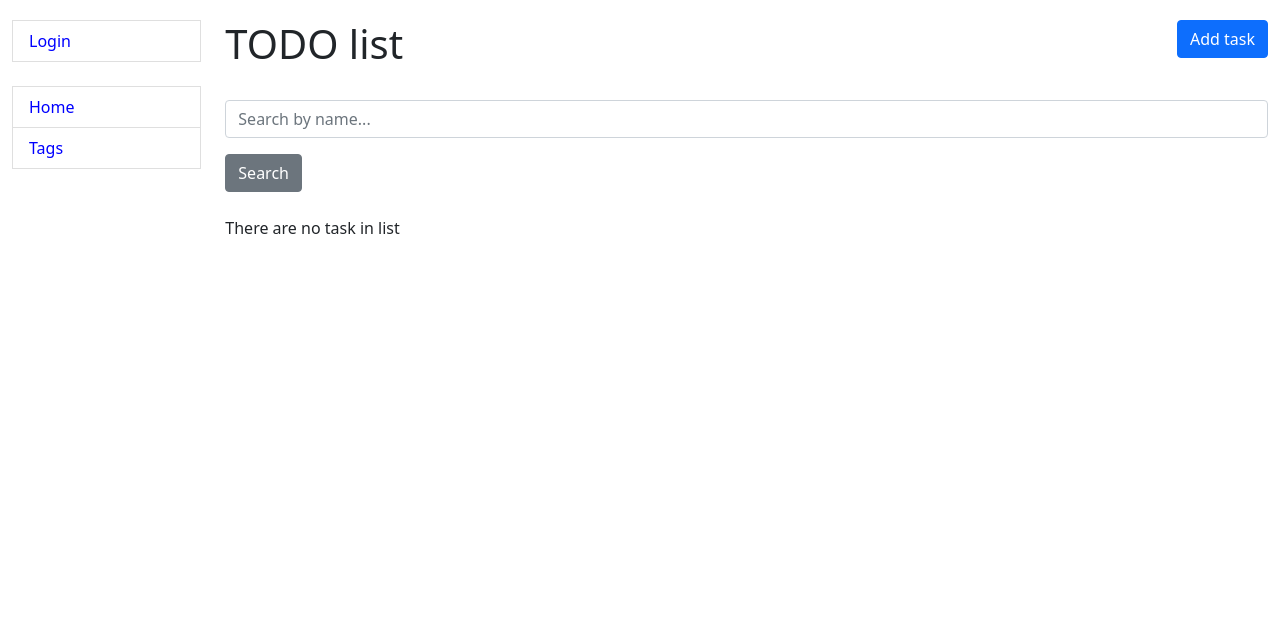
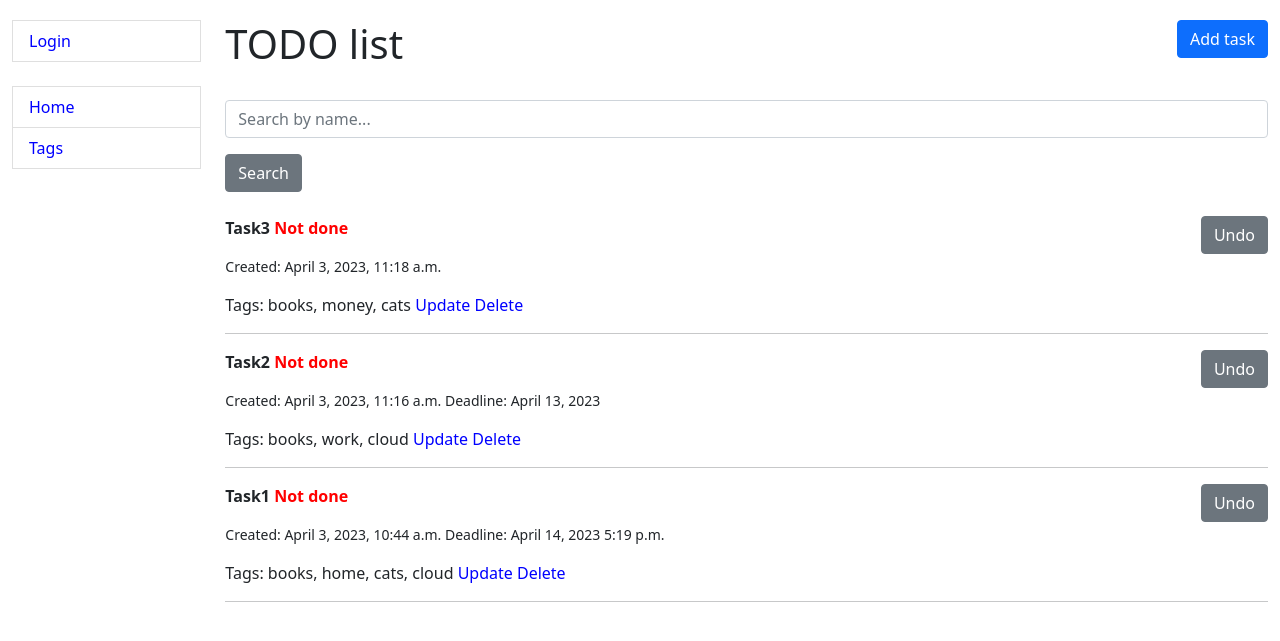
Before and after one commit to BohdanLazaryshyn/py-todo-list-practice, a Django app: page / in a window 1280 px wide. Shown: the top 641 px of the page. Run offline with Django 4.2, Linux system fonts and the light colour scheme; data comes from the database, SQL or seed files in the repository; data that the repository does not hold is empty; some libraries are stand-ins or nearby versions.

Commit message:
changing the task model and dividing the deadline into time and date

```diff
--- a/task_list/form.py
+++ b/task_list/form.py
@@ -1,4 +1,6 @@
 from django import forms
+from django.forms import DateInput, TimeInput
+
 from .models import Tag, Task
 
 
@@ -32,9 +34,16 @@ class TagForm(forms.ModelForm):
 
 
 class TaskForm(forms.ModelForm):
-
     class Meta:
         model = Task
-        fields = ["name", "deadline_datetime", "tags"]
-        widgets = {"deadline_datetime": forms.widgets.SelectDateWidget(),
-                   "tags": forms.widgets.CheckboxSelectMultiple()}
+        fields = ["name", "deadline_date", "deadline_time", "tags"]
+        widgets = {
+            "deadline_date": DateInput(attrs={"type": "date"}),
+            "deadline_time": TimeInput(attrs={"type": "time"}),
+            "tags": forms.CheckboxSelectMultiple()
+        }
+
+    # class Meta:
+    #     model = Task
+        # fields = ["name", "deadline_datetime", "tags"]
+        # widgets = {"deadline_datetime": forms.widgets.SelectDateWidget(), "tags": forms.CheckboxSelectMultiple()}
--- a/task_list/models.py
+++ b/task_list/models.py
@@ -11,7 +11,8 @@ class Tag(models.Model):
 class Task(models.Model):
     name = models.CharField(max_length=63, default="Task" )
     created_datetime = models.DateTimeField(auto_now_add=True)
-    deadline_datetime = models.DateTimeField(null=True, blank=True)
+    deadline_date = models.DateField(null=True, blank=True)
+    deadline_time = models.TimeField(null=True, blank=True)
     done = models.BooleanField(default=False)
     tags = models.ManyToManyField(Tag, related_name="tasks")
 
--- a/templates/task_list/task_list.html
+++ b/templates/task_list/task_list.html
@@ -21,7 +21,7 @@
             {% if task.done %}<span style="color: green">Done</span><a href="{% url 'task_list:toggle-task-done' pk=task.id%}" class="btn btn-success" style="float: right">Complete</a>{% else %}<span style="color: red">Not done</span><a href="{% url 'task_list:toggle-task-done' pk=task.id%}" class="btn btn-secondary" style="float: right">Undo</a>{% endif %}
           </strong></p>
           <p style="font-size: 14px">
-          Created: {{ task.created_datetime }} {% if task.deadline_datetime %}Deadline: {{ task.deadline_datetime }}{% else %} {% endif %}
+          Created: {{ task.created_datetime }} {% if task.deadline_date %}Deadline: {{ task.deadline_date }} {% if task.deadline_time %}{{ task.deadline_time }}{% else %}{% endif %}{% else %} {% endif %}
           </p>
           <p>
           Tags:
```
Also changed, not shown: templates/task_list/tag_confirm_delete.html (added, +10 -0 lines), templates/task_list/task_confirm_delete.html (added, +10 -0 lines), db.sqlite3.
